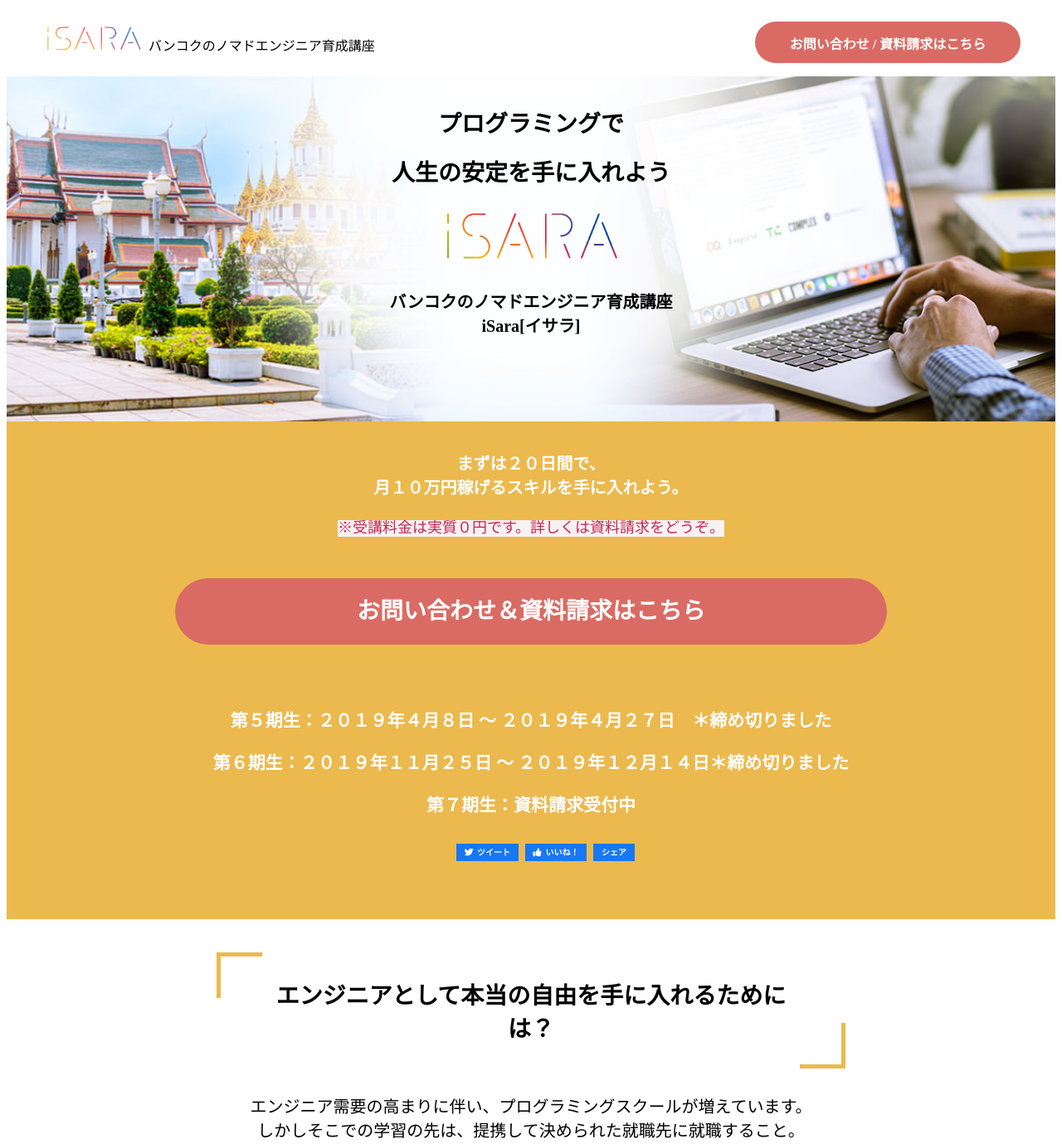
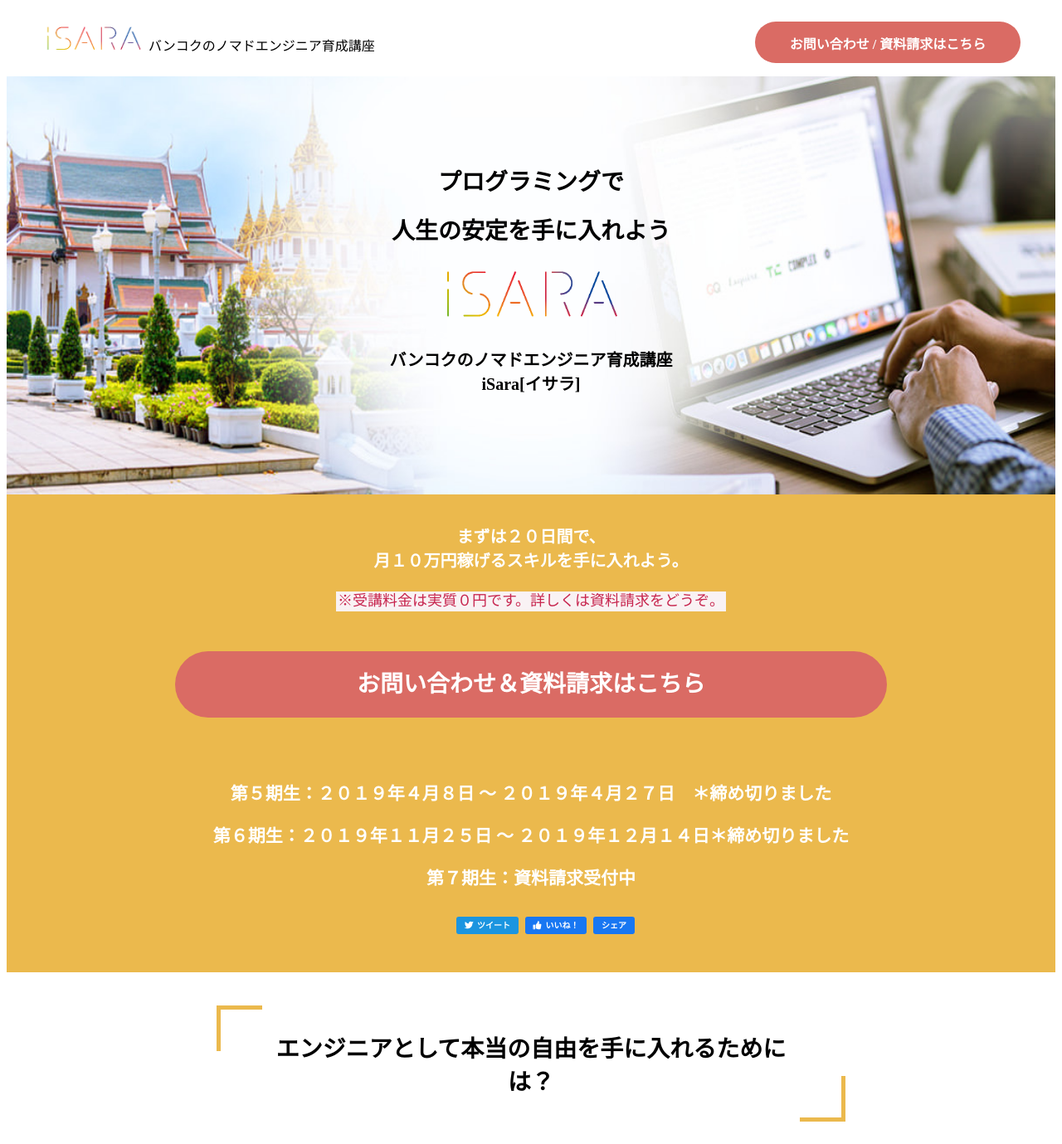
Before and after one commit to hiroma51176/iSara_copy, a plain HTML site: page index.html in a window 1280 px wide. Shown: the top 1379 px of the page at 83% size. Drawn offline with Linux system fonts and the light colour scheme.

Commit message:
no needed delete

```diff
--- a/index.html
+++ b/index.html
@@ -2,6 +2,7 @@
 <html lang="ja">
   <head>
     <meta charset="utf-8">
+    <meta name="viewport" content="width=device-width,initial-scale=1.0,minimum-scale=1.0">
     <title>iSara_copy</title>
     <link rel="stylesheet" href="stylesheet.css">
     <link href="https://use.fontawesome.com/releases/v5.6.1/css/all.css" rel="stylesheet">
@@ -47,9 +48,9 @@
         <p>第７期生：資料請求受付中</p>
       </div>
       <ul class="sw-list">
-        <li><a href="#"><i class="fab fa-twitter"></i>ツイート</a></li>
-        <li><a href="#"><i class="fas fa-thumbs-up"></i>いいね！</a></li>
-        <li><a href="#">シェア</a></li>
+        <li class="sw-twitter"><a href="#"><i class="fab fa-twitter"></i>ツイート</a></li>
+        <li class="sw-good"><a href="#"><i class="fas fa-thumbs-up"></i>いいね！</a></li>
+        <li class="sw-good"><a href="#">シェア</a></li>
       </ul>
     </div>
 
--- a/stylesheet.css
+++ b/stylesheet.css
@@ -57,25 +57,30 @@
   line-height: 55px;
 }
 
+/* 画面幅が1240pxまでの時 */
+@media screen and (max-width: 1240px){
+    .subtitle {
+        font-size: 10px;
+    }
+
+
+}
+
+/* --------------------------------------------------------------- */
+
 .first-wrapper {
-  /* max-width: 1500px; */
-  height: 500px;
   background-image: url(img/main.jpg);
   background-size: 100% 100%;
   text-align: center;
 }
 
 .fw-contents {
-  padding-top: 100px;
+  padding-top: 170px;
   padding-bottom: 100px;
 }
 
 .first-wrapper h1{
   font-size: 28px;
-}
-
-.fw-title {
-  /* padding-top:100px; */
 }
 
 .first-wrapper img {
@@ -87,18 +92,17 @@
   font-weight: bold;
 }
 
+/* ----------------------------------------------------------------- */
 
 .second-wrapper {
   text-align: center;
   background-color: #EBB94D;
   color: white;
-  /* max-width: 1500px; */
   width: 100%;
-  height: 600px;
+  padding-bottom: 40px;
 }
 
 .sw-title {
-  /* font-size: 20px; */
   padding-top: 35px;
   padding-bottom: 20px;
 }
@@ -114,12 +118,10 @@
   font-size: 18px;
   background-color: #F9F2F4;
   color: #c7254e;
-  /* margin-top: 20px;
-  margin-bottom: 50px; */
+  padding: 2px;
 }
 
 .sw-seikyu {
-  /* width: 1030px; */
   width: 60%;
   margin: 0 auto;
   font-size: 28px;
@@ -168,11 +170,18 @@
 }
 .sw-list li {
   display: inline;
-  background-color: #1877F2;
   padding: 5px 10px;
-
+  border-radius: 3px;
   margin-right: 5px;
 }
+
+  .sw-twitter {
+      background-color: #1B95E0;
+  }
+
+  .sw-good {
+      background-color: #1877F2;
+  }
 
 .sw-list a{
   color: #ffffff;
@@ -183,12 +192,11 @@
   margin-right: 5px;
 }
 
+/* --------------------------------------------------------------- */
 
 .third-wrapper {
   padding-top: 40px;
   text-align: center;
-  /* max-width: 1500px; */
-  /* height: 590px; */
   background-image: url(img/introbottom.jpg);
   background-size: 100% 100%;
   padding-bottom: 140px;
@@ -196,7 +204,6 @@
 
 .tw-main {
   position: relative;
-  /* width: 860px; */
   width: 60%;
   margin: 0 auto;
 }
@@ -252,8 +259,6 @@
 }
 
 .forth-wrapper {
-  /* max-width: 1500px; */
-  /* height: 600px; */
   background-color: #FEF5E0;
   text-align: center;
   padding-top: 80px;
@@ -279,7 +284,6 @@
 
 .f4w-main {
   position: relative;
-  /* width: 860px; */
   width: 60%;
   margin: 0 auto;
   padding-top: 30px;
```
